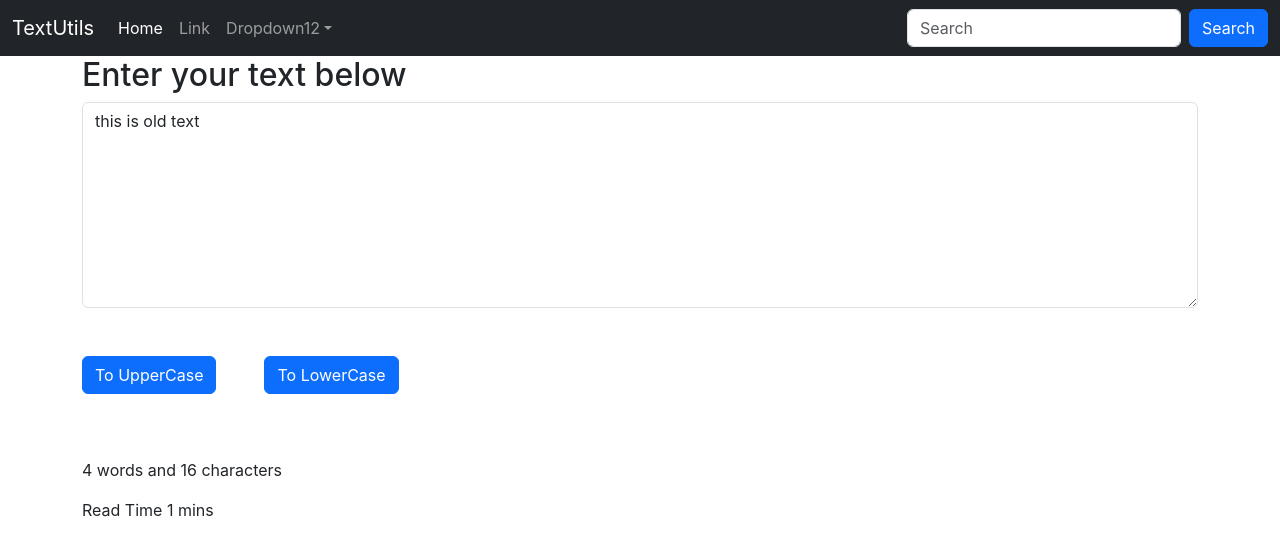
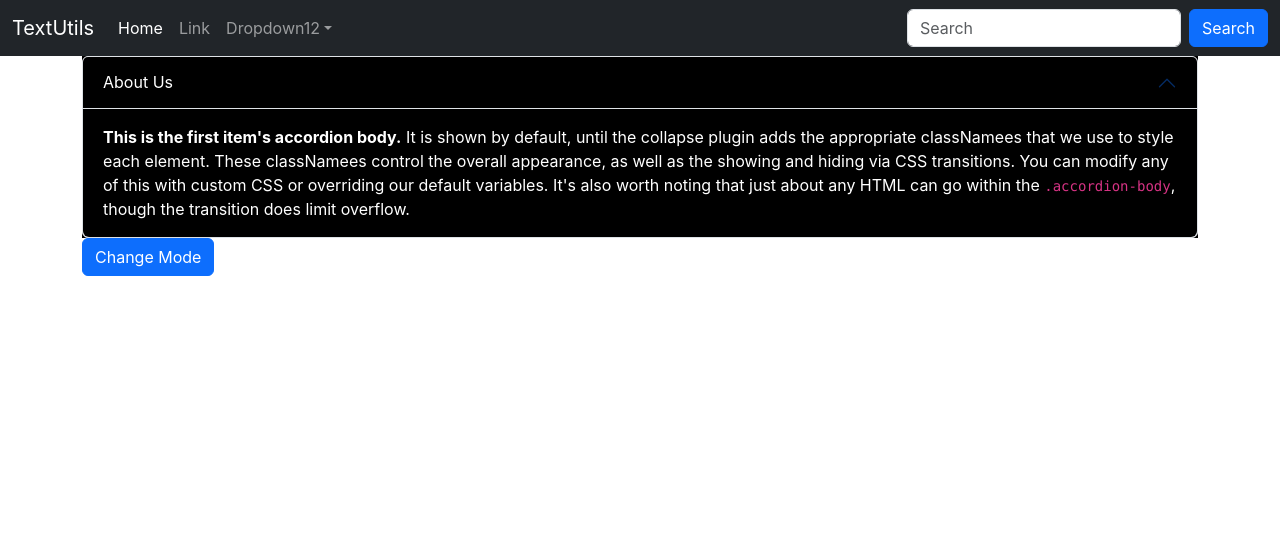
Before and after one commit to michelledcruz/Text_Utils_App_using_React, a React (Create React App) app: page / in a window 1280 px wide. Shown: the top 556 px of the page. Built offline with nearby package versions, Linux system fonts and the light colour scheme.

Commit message:
added use state hook for click events

```diff
--- /dev/null
+++ b/src/About.js
@@ -0,0 +1,46 @@
+import React, { useState } from 'react';
+
+export default function About() {
+
+    const [myStyle, setMyStyle] = useState({
+        backgroundColor:"black",
+        color:"white",
+    })
+
+    const changeMode= ()=>{
+        if(myStyle.color=='white'){
+            setMyStyle({
+                backgroundColor:"black",
+                color:"red",
+            })
+        }
+        else{
+            setMyStyle({
+                backgroundColor:"black",
+                color:"white",
+            })
+        }
+    }
+
+  return (
+    <>
+    <div>
+      <div className="accordion" id="accordionExample" style={myStyle}>
+        <div className="accordion-item">
+            <h2 className="accordion-header" id="headingOne">
+            <button className="accordion-button" type="button" data-bs-toggle="collapse" data-bs-target="#collapseOne" aria-expanded="true" aria-controls="collapseOne" style={myStyle}>
+                About Us
+            </button>
+            </h2>
+            <div id="collapseOne" className="accordion-collapse collapse show" aria-labelledby="headingOne" data-bs-parent="#accordionExample" style={myStyle}>
+            <div className="accordion-body">
+                <strong>This is the first item's accordion body.</strong> It is shown by default, until the collapse plugin adds the appropriate classNamees that we use to style each element. These classNamees control the overall appearance, as well as the showing and hiding via CSS transitions. You can modify any of this with custom CSS or overriding our default variables. It's also worth noting that just about any HTML can go within the <code>.accordion-body</code>, though the transition does limit overflow.
+            </div>
+            </div>
+        </div>
+        </div>
+    </div>
+    <button type="button" className="btn btn-primary" onClick={changeMode}>Change Mode</button>
+    </>
+  )
+}
--- a/src/App.js
+++ b/src/App.js
@@ -1,4 +1,5 @@
 
+import About from './About';
 import './App.css';
 import Navbar from './Navbar';
 import TextArea from './TextArea';
@@ -8,7 +9,8 @@
   <>
   <Navbar title="TextUtils" text="Dropdown12"/>
   <div className="container">
-  <TextArea heading="Enter your text below"/>
+  {/* <TextArea heading="Enter your text below"/> */}
+  <About></About>
   </div>
   </>
   );
```
